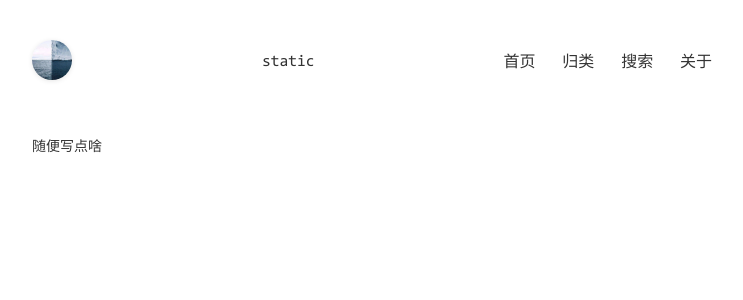
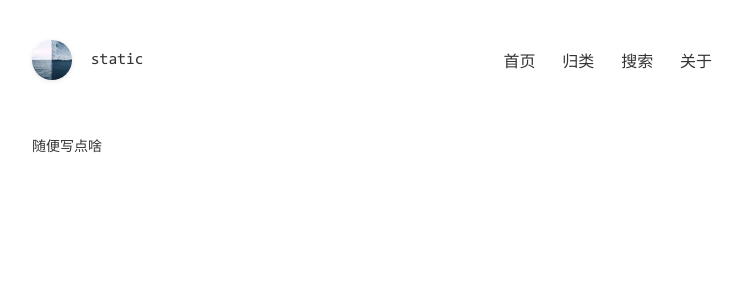
Before and after one commit to NoEndToLF/NoEndToLF.github.io, a Jekyll site: the page built from index.html, in a window 1280 px wide. Shown: the top 300 px of the page, without its empty margins (268-1011 px from the left). Built offline with Jekyll 4.4.1, drawn with Linux system fonts in a browser that asks for light colours; comment, search, counter and statistics services are not loaded.

Commit message:
no message

```diff
--- a/_includes/header.html
+++ b/_includes/header.html
@@ -1,5 +1,9 @@
 <header class="header">
-  <img class="logo" src="{{ site.baseurl }}/static/img/logo.jpg" alt="logo" style="vertical-align:middle"/><span>static</span>
+  <div>
+  <img class="logo" src="{{ site.baseurl }}/static/img/logo.jpg" alt="logo" style="vertical-align:middle"/>
+  <span>static</span>
+  </div>
+
   <nav class="menu">
     {% for menu in site.menu -%}
     <a href="{{ site.baseurl }}{{ menu.url }}" class="hover-underline">{{ menu.title }}</a>
```
